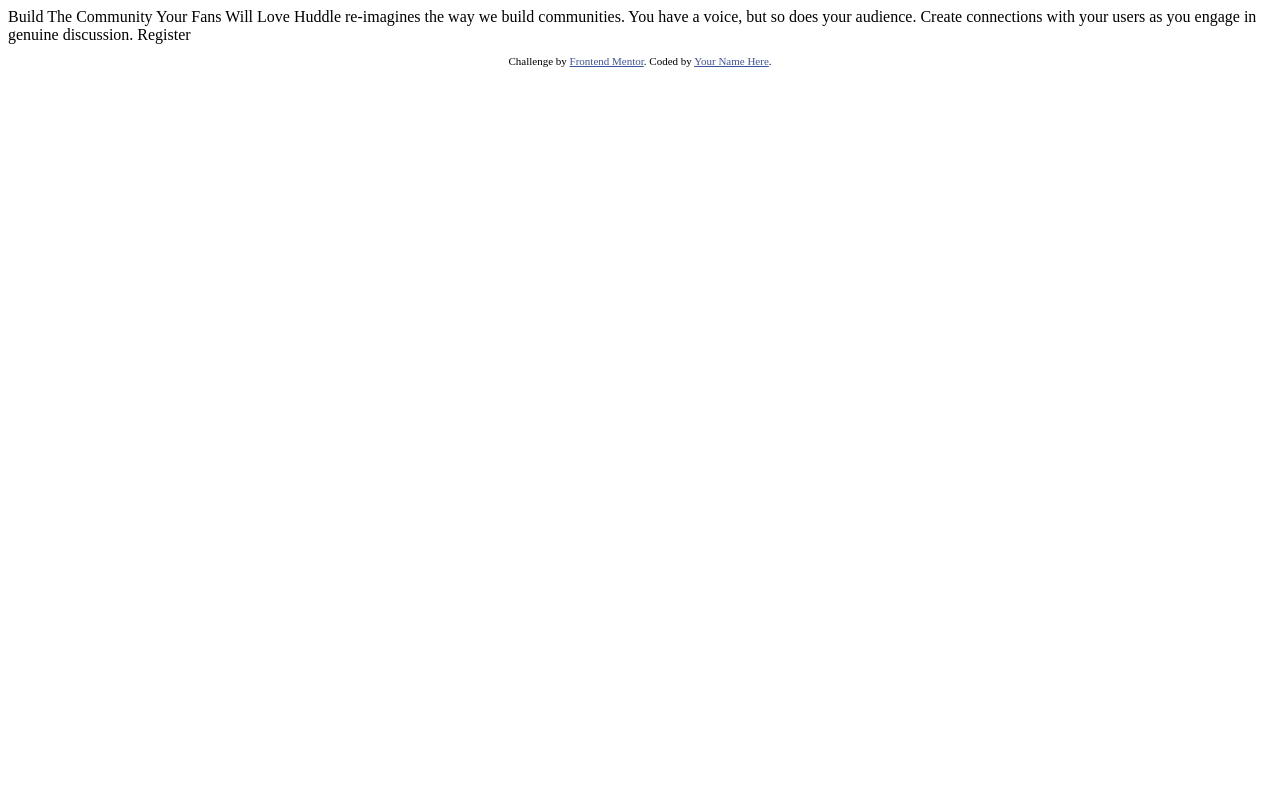
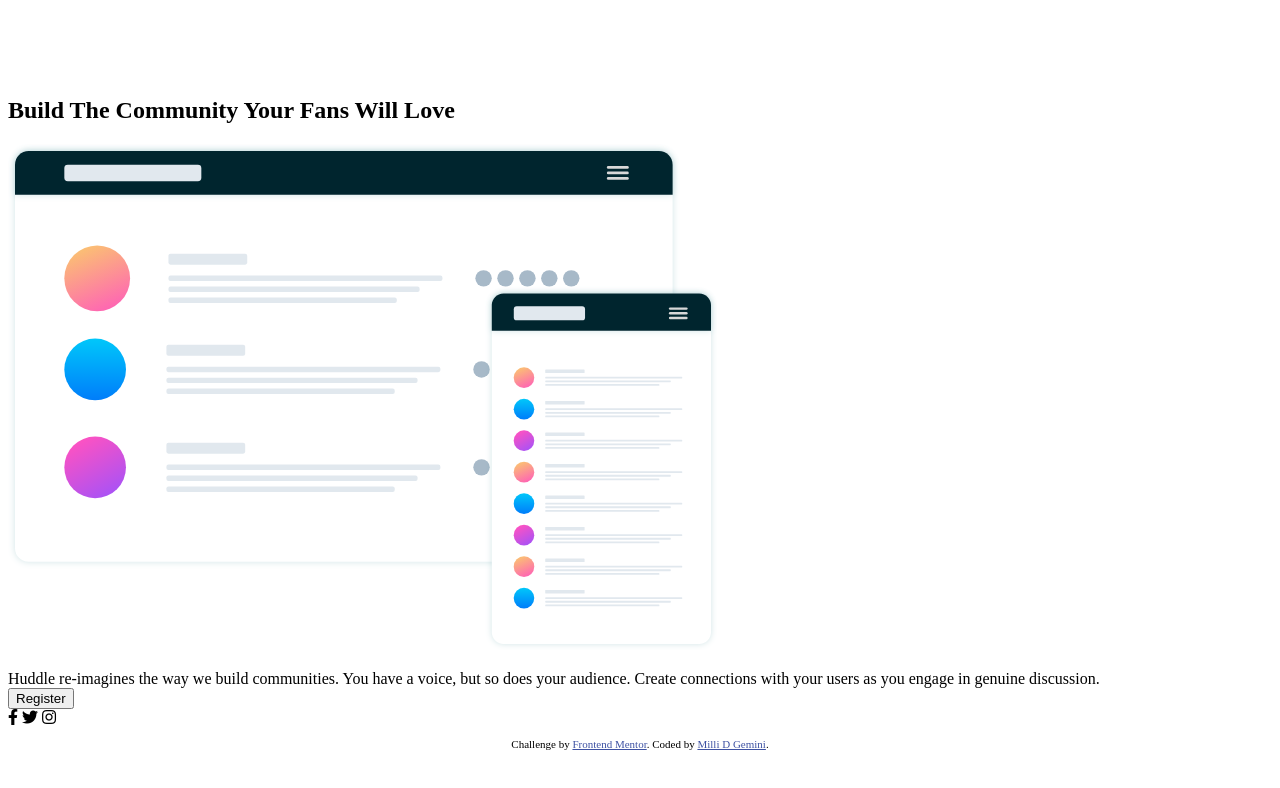
Before and after one commit to MilliDGemini/Huddle-landing-page, a plain HTML site: page index.html in a window 1280 px wide. Drawn offline with Linux system fonts and the light colour scheme.

Commit message:
html setup done.

```diff
--- a/css/style.css
+++ b/css/style.css
@@ -0,0 +1,7 @@
+.attribution {
+  font-size: 11px;
+  text-align: center;
+}
+.attribution a {
+  color: hsl(228, 45%, 44%);
+}
--- a/index.html
+++ b/index.html
@@ -1,32 +1,79 @@
 <!DOCTYPE html>
 <html lang="en">
   <head>
-  <meta charset="UTF-8">
-  <meta name="viewport" content="width=device-width, initial-scale=1.0"> <!-- displays site properly based on user's device -->
+    <meta charset="UTF-8" />
+    <meta name="viewport" content="width=device-width, initial-scale=1.0" />
+    <!---------------------------- Links -------------------------------------------->
+    <link
+      rel="icon"
+      type="image/png"
+      sizes="32x32"
+      href="./images/favicon-32x32.png"
+    />
+    <!-- css -->
+    <link rel="stylesheet" href="css/style.css" />
 
-  <link rel="icon" type="image/png" sizes="32x32" href="./images/favicon-32x32.png">
+    <!-- linking fonts -->
+    <link rel="preconnect" href="https://fonts.googleapis.com" />
+    <link rel="preconnect" href="https://fonts.gstatic.com" crossorigin />
+    <link
+      href="https://fonts.googleapis.com/css2?family=Open+Sans&family=Poppins:wght@400;600&display=swap"
+      rel="stylesheet"
+    />
+    <!--- icons -->
+    <link
+      rel="stylesheet"
+      href="https://cdnjs.cloudflare.com/ajax/libs/font-awesome/5.15.4/css/all.min.css"
+      integrity="sha512-1ycn6IcaQQ40/MKBW2W4Rhis/DbILU74C1vSrLJxCq57o941Ym01SwNsOMqvEBFlcgUa6xLiPY/NS5R+E6ztJQ=="
+      crossorigin="anonymous"
+      referrerpolicy="no-referrer"
+    />
 
-  <title>Frontend Mentor | Huddle landing page with single introductory section</title>
-
-  <!-- Feel free to remove these styles or customise in your own stylesheet 👍 -->
-  <style>
-    .attribution { font-size: 11px; text-align: center; }
-    .attribution a { color: hsl(228, 45%, 44%); }
-  </style>
+    <title>
+      Frontend Mentor | Huddle landing page with single introductory section
+    </title>
   </head>
   <body>
+    <header>
+      <img src="images/logo.svg" alt="title logo." />
+    </header>
+    <main>
+      <section>
+        <h1>Build The Community Your Fans Will Love</h1>
+      </section>
+      <section>
+        <img
+          src="images/illustration-mockups.svg"
+          alt="image of website on mobile and webpage."
+        />
+      </section>
+      <section class="content">
+        <p></p>
+        Huddle re-imagines the way we build communities. You have a voice, but
+        so does your audience. Create connections with your users as you engage
+        in genuine discussion.
+      </section>
+      <button>Register</button>
+    </main>
+    <div class="social">
+      <span>
+        <i class="fab fa-facebook-f"></i>
+      </span>
 
-  Build The Community Your Fans Will Love
+      <span>
+        <i class="fab fa-twitter"></i>
+      </span>
 
-  Huddle re-imagines the way we build communities. You have a voice, but so does your audience.
-  Create connections with your users as you engage in genuine discussion.
-
-  Register
-
+      <span>
+        <i class="fab fa-instagram"></i>
+      </span>
+    </div>
     <footer>
       <p class="attribution">
-      Challenge by <a href="https://www.frontendmentor.io?ref=challenge" target="_blank">Frontend Mentor</a>.
-      Coded by <a href="#">Your Name Here</a>.
+        Challenge by
+        <a href="https://www.frontendmentor.io?ref=challenge" target="_blank"
+          >Frontend Mentor</a
+        >. Coded by <a href="#">Milli D Gemini</a>.
       </p>
     </footer>
   </body>
```
Lines whose indentation alone changed are shown as unchanged.
